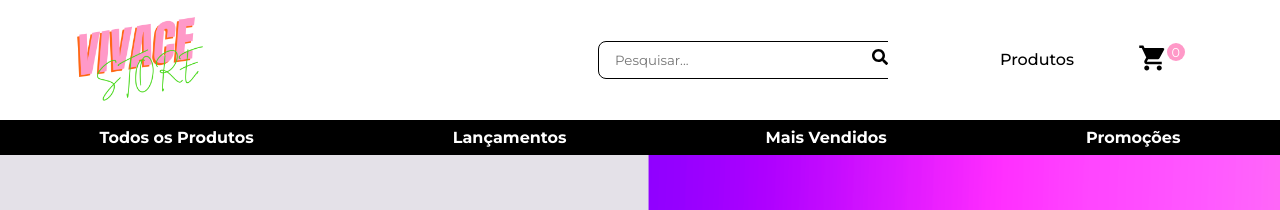
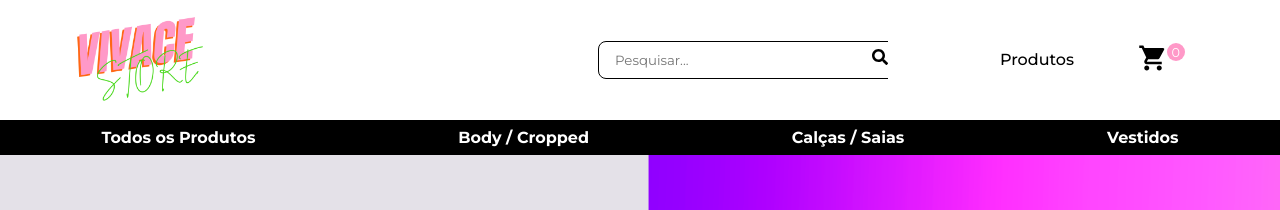
Before and after one commit to DanielAlmeidaToledo/Vivace, a React (Vite) app: page / in a window 1280 px wide. Shown: the top 210 px of the page. Built offline with nearby package versions, Linux system fonts and the light colour scheme.

Commit message:
ADD: Funcionalidades v2.2

```diff
--- a/src/App.jsx
+++ b/src/App.jsx
@@ -18,96 +18,96 @@ const products = [
     id: 1,
     name: "Body Rosa",
     price: 49.0,
-    size: ["P", "M", "G"],
-    categories: ["hot"],
+    size: ["M"],
+    categories: ["bodyCropped"],
     image: "media/roupas/bdChiclete.jpg",
   },
   {
     id: 2,
     name: "Body Bege",
     price: 39.0,
-    size: ["P", "M", "G"],
-    categories: ["hot"],
+    size: ["M"],
+    categories: ["bodyCropped"],
     image: "media/roupas/bdRosado.jpg",
   },
   {
     id: 3,
     name: "Body Verde Esmeralda",
     price: 55.0,
-    size: ["P", "M", "G"],
-    categories: ["hot"],
+    size: ["P"],
+    categories: ["bodyCropped"],
     image: "media/roupas/bdVerde.jpg",
   },
   {
     id: 4,
     name: "Cropped Cavado Preto",
     price: 29.9,
-    size: ["P", "M", "G"],
-    categories: ["hot"],
+    size: ["M"],
+    categories: ["bodyCropped"],
     image: "media/roupas/cavadoPreto1.jpg",
   },
   {
     id: 5,
     name: "Cropped Cavado Vermelho",
     price: 49.0,
-    size: ["P", "M", "G"],
-    categories: ["hot"],
+    size: ["P"],
+    categories: ["bodyCropped"],
     image: "media/roupas/cavadoVermelho.jpg",
   },
   {
     id: 6,
     name: "Cropped Regata Preto",
     price: 49.0,
-    size: ["P", "M", "G"],
-    categories: ["hot"],
+    size: ["M", "G"],
+    categories: ["bodyCropped"],
     image: "media/roupas/cpReg.jpg",
   },
   {
     id: 7,
     name: "Cropped Trançado Branco",
     price: 29.0,
-    size: ["P", "M", "G"],
-    categories: ["promo"],
+    size: ["P", "M"],
+    categories: ["bodyCropped"],
     image: "media/roupas/cpBranco.jpg",
   },
   {
     id: 8,
     name: "Cropped Trançado Preto",
     price: 29.0,
-    size: ["P", "M", "G"],
-    categories: ["promo"],
+    size: ["M"],
+    categories: ["bodyCropped"],
     image: "media/roupas/cpPreto.jpg",
   },
   {
     id: 9,
     name: "Cropped Meia Lua Pink",
     price: 29.0,
-    size: ["P", "M", "G"],
-    categories: ["promo"],
+    size: ["M"],
+    categories: ["bodyCropped"],
     image: "media/roupas/luaPink.jpg",
   },
   {
     id: 10,
     name: "Cropped Meia Lua Preto",
     price: 29.0,
-    size: ["P", "M", "G"],
-    categories: ["releases"],
+    size: ["P", "M"],
+    categories: ["bodyCropped"],
     image: "media/roupas/luaPreto.jpg",
   },
   {
     id: 11,
     name: "Calça Lisa Bege",
     price: 29.0,
-    size: ["P", "M", "G"],
-    categories: ["releases"],
+    size: ["P"],
+    categories: ["calcaSaia"],
     image: "media/roupas/calcaBege1.jpg",
   },
   {
     id: 12,
     name: "Calça Lisa Preta",
     price: 29.0,
-    size: ["P", "M", "G"],
-    categories: ["releases"],
+    size: ["M"],
+    categories: ["calcaSaia"],
     image: "media/roupas/calcaPreta.jpg",
   },
   {
@@ -115,24 +115,24 @@ const products = [
     name: "Vestido Curto Com Fenda",
     price: 79.0,
     size: ["P"],
-    categories: ["releases"],
+    categories: ["vestido"],
     image: "media/roupas/vtCurto3.jpg",
   },
 ];
 
 /* Novidades */
-const hotProducts = products.filter((product) =>
-  product.categories.includes("hot")
+const bodyCropped = products.filter((product) =>
+  product.categories.includes("bodyCropped")
 );
 
 /* Lançamentos */
-const releaseProducts = products.filter((product) =>
-  product.categories.includes("releases")
+const calcaSaia = products.filter((product) =>
+  product.categories.includes("calcaSaia")
 );
 
 /* Promoções */
-const promoProducts = products.filter((product) =>
-  product.categories.includes("promo")
+const vestido = products.filter((product) =>
+  product.categories.includes("vestido")
 );
 
 function App() {
@@ -206,14 +206,14 @@ function App() {
           <Link className="filterLink" to="/">
             Todos os Produtos
           </Link>
-          <Link className="filterLink" to="/lancamentos">
-            Lançamentos
+          <Link className="filterLink" to="/body-cropped">
+            Body / Cropped
           </Link>
-          <Link className="filterLink" to="/mais-vendidos">
-            Mais Vendidos
+          <Link className="filterLink" to="/calças-saias">
+            Calças / Saias
           </Link>
-          <Link className="filterLink" to="/promocoes">
-            Promoções
+          <Link className="filterLink" to="/vestidos">
+            Vestidos
           </Link>
         </div>
 
@@ -234,38 +234,38 @@ function App() {
             }
           ></Route>
           <Route
-            path="/lancamentos"
+            path="/body-cropped"
             element={
               <Product
-                products={hotProducts}
+                products={bodyCropped}
                 addItem={addItem}
                 showAlert={showAlert}
                 handleClickOpen={handleClickOpen}
-                title="Lançamentos"
+                title="Body / Cropped"
               />
             }
           ></Route>
           <Route
-            path="/mais-vendidos"
+            path="/calças-saias"
             element={
               <Product
-                products={releaseProducts}
+                products={calcaSaia}
                 addItem={addItem}
                 showAlert={showAlert}
                 handleClickOpen={handleClickOpen}
-                title="Mais Vendidos"
+                title="Calças / Saias"
               />
             }
           ></Route>
           <Route
-            path="/promocoes"
+            path="/vestidos"
             element={
               <Product
-                products={promoProducts}
+                products={vestido}
                 addItem={addItem}
                 showAlert={showAlert}
                 handleClickOpen={handleClickOpen}
-                title="Promoções"
+                title="Vestidos"
               />
             }
           ></Route>
```
Also changed, not shown: public/media/roupas/bdChiclete.jpg.
